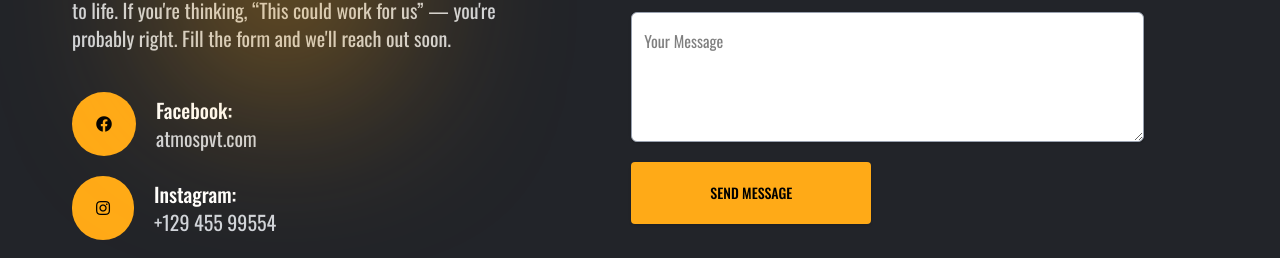
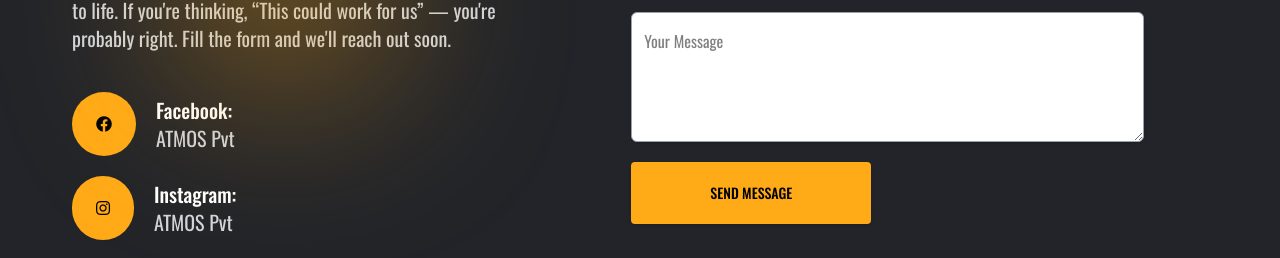
Before and after one commit to MuhammadUsman-10/Atmos-Pvt, a React (Vite) app: page / in a window 1280 px wide. Shown: the part 5866-6124 px from the top of the page. Built offline with nearby package versions, Linux system fonts and the light colour scheme.

Commit message:
Contact Form Updated

```diff
--- a/src/components/Contact.jsx
+++ b/src/components/Contact.jsx
@@ -34,10 +34,10 @@ const Contact = () => {
     return (
         <section id='contact' className="py-16 bg-[#222429]">
         <div className="container mx-auto px-6 lg:px-16 xl:px-18">
-            <div className="flex flex-col md:flex-row-reverse md:space-x-12">
+            <div className="flex flex-col-reverse md:flex-row-reverse md:space-x-12">
             {/* Contact Form */}
             <motion.div
-                className='md:w-1/2 md:px-4'
+                className='md:w-1/2 mt-12 md:mt-0 md:px-4'
                 initial={{ x: 100, opacity: 0 }}
                 whileInView={{ x: 0, opacity: 1 }}
                 transition={{ duration: 0.8, ease: 'easeOut' }}
@@ -45,7 +45,7 @@ const Contact = () => {
             >
                 <form ref={form} onSubmit={sendEmail} className="space-y-5">
                     {/* <div className='flex flex-col md:flex-row gap-3'> */}
-                    <div className='flex gap-5'>
+                    <div className='flex flex-col sm:flex-row gap-5'>
                         <div className='w-full'>
                             {/* <label htmlFor="name" className="block text-sm md:text-lg lg:text-xl font-medium text-gray-300">Name</label> */}
                             <input placeholder='Your Name' type="text" id="name" name="name" className="mt-1 block w-full px-3 py-4 border-[0.5px] bg-white border-gray-400 rounded-md shadow-sm focus:outline-none focus:ring-[#ffaa17] focus:border-[#ffaa17] text-black" required />
@@ -55,7 +55,7 @@ const Contact = () => {
                             <input placeholder='Email Address' type="email" id="email" name="email" className="mt-1 block w-full px-3 py-4 border-[0.5px] bg-white border-gray-400 rounded-md shadow-sm focus:outline-none focus:ring-[#ffaa17] focus:border-[#ffaa17] text-black" required />
                         </div>
                     </div>
-                    <div className='flex gap-5'>
+                    <div className='flex flex-col sm:flex-row gap-5'>
                         <div className='w-full'>
                             {/* <label htmlFor="phone" className="block text-sm md:text-lg lg:text-xl font-medium text-gray-300">PHone Number</label> */}
                             <input placeholder='Phone Number' type="tel" id="phone" name="phone" className="mt-1 block w-full px-3 py-4 border-[0.5px] bg-white border-gray-400 rounded-md shadow-sm focus:outline-none focus:ring-[#ffaa17] focus:border-[#ffaa17] text-black" required />
@@ -81,7 +81,7 @@ const Contact = () => {
 
             {/* Contact Info */}
             <motion.div
-                className='md:w-1/2 mt-12 md:mt-0 relative z-0'
+                className='md:w-1/2 relative z-0'
                 initial={{ x: -100, opacity: 0 }}
                 whileInView={{ x: 0, opacity: 1 }}
                 transition={{ duration: 0.8, ease: 'easeOut', delay: 0.2 }}
@@ -104,7 +104,7 @@ const Contact = () => {
                             </a>
                             <div className="flex flex-col items-left justify-center">
                                 <span className="font-medium text-white text-xl">Facebook:</span>
-                                <span className="text-gray-300 text-xl">atmospvt.com</span>
+                                <span className="text-gray-300 text-xl">ATMOS Pvt</span>
                             </div>
                         </div>
                         <div className='flex gap-5'>
@@ -113,7 +113,7 @@ const Contact = () => {
                             </a>
                             <div className="flex flex-col items-left justify-center">
                                 <span className="font-medium text-white text-xl">Instagram:</span>
-                                <span className="text-gray-300 text-xl">+129 455 99554</span>
+                                <span className="text-gray-300 text-xl">ATMOS Pvt</span>
                             </div>
                         </div>
                         <div className='flex gap-5'>
```
